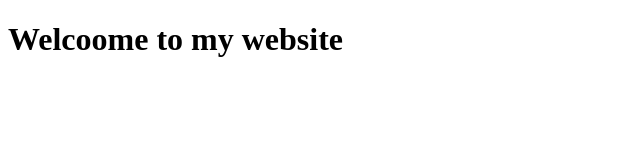
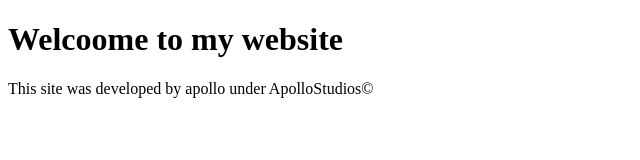
Before and after one commit to ApolloDev0/Test_Website, a plain HTML site: page index.html in a window 1280 px wide. Shown: the whole page, without its empty margins (0-640 px from the left). Drawn offline with Linux system fonts and the light colour scheme.

Commit message:
Added a few things

```diff
--- a/index.html
+++ b/index.html
@@ -7,5 +7,6 @@
 </head>
 <body>
     <h1>Welcoome to my website</h1>
+    <p>This site was developed by apollo under ApolloStudios&copy;</p>
 </body>
 </html>
```
